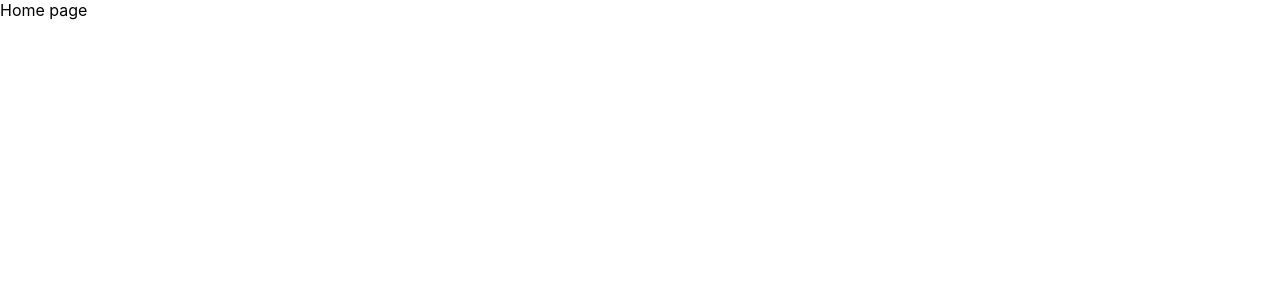
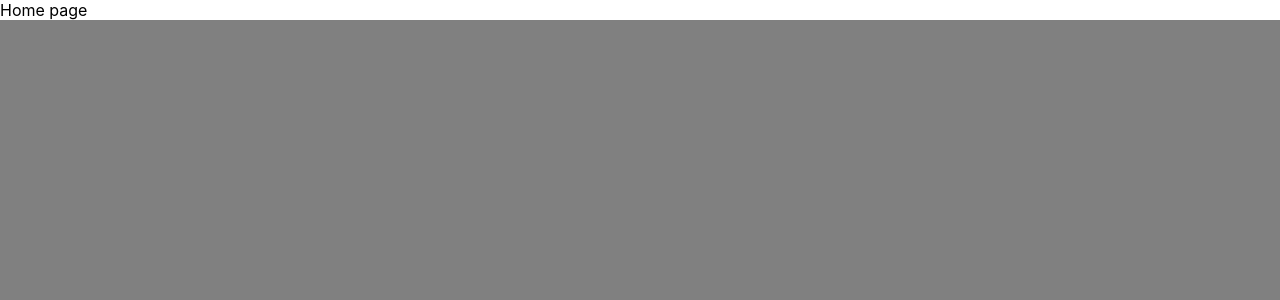
Before and after one commit to romanmarasanov/online-shop-concept-frontend, a React (Create React App) app: page / in a window 1280 px wide. Shown: the top 300 px of the page. Built offline with nearby package versions, Linux system fonts and the light colour scheme.

Commit message:
add global styles

```diff
--- a/src/App.js
+++ b/src/App.js
@@ -1,5 +1,6 @@
 import { BrowserRouter } from 'react-router-dom';
 import { AppRoutes } from './routes/routes';
+import './assets/styles.css';
 import './App.css';
 
 const App = () => {
--- /dev/null
+++ b/src/assets/styles.css
@@ -0,0 +1,14 @@
+
+* {
+	text-decoration: none;
+	color: black;
+	background-color: white;
+	border: none;
+	padding: 0;
+	margin: 0;
+}
+
+#root {
+	background-color: gray;
+	height: 100vh;
+}
```
